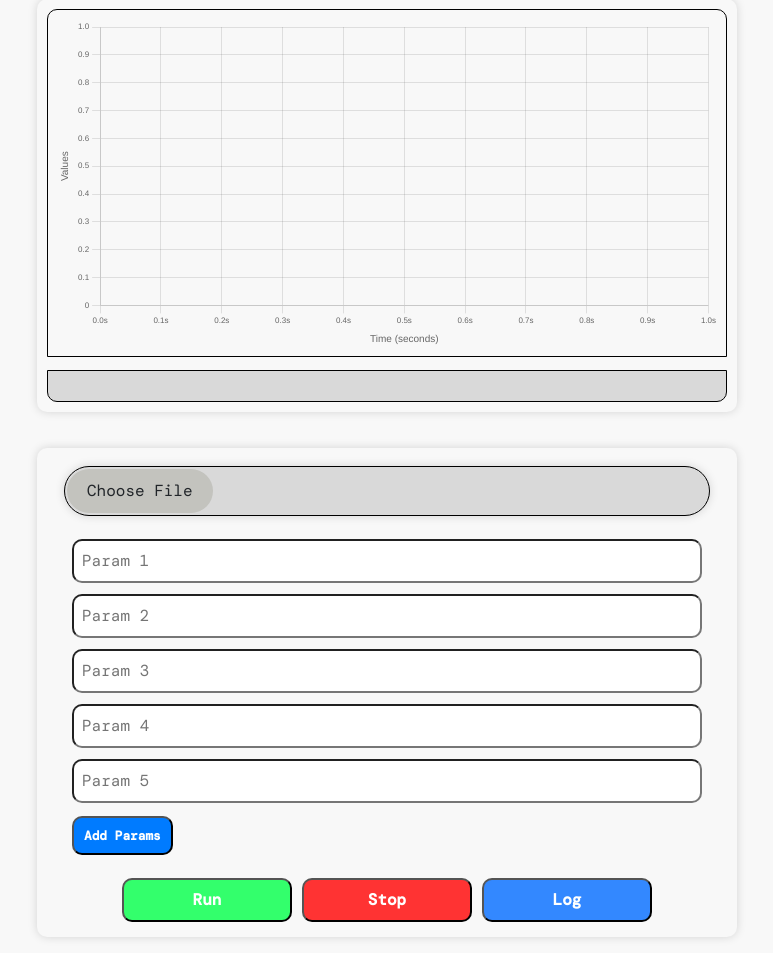
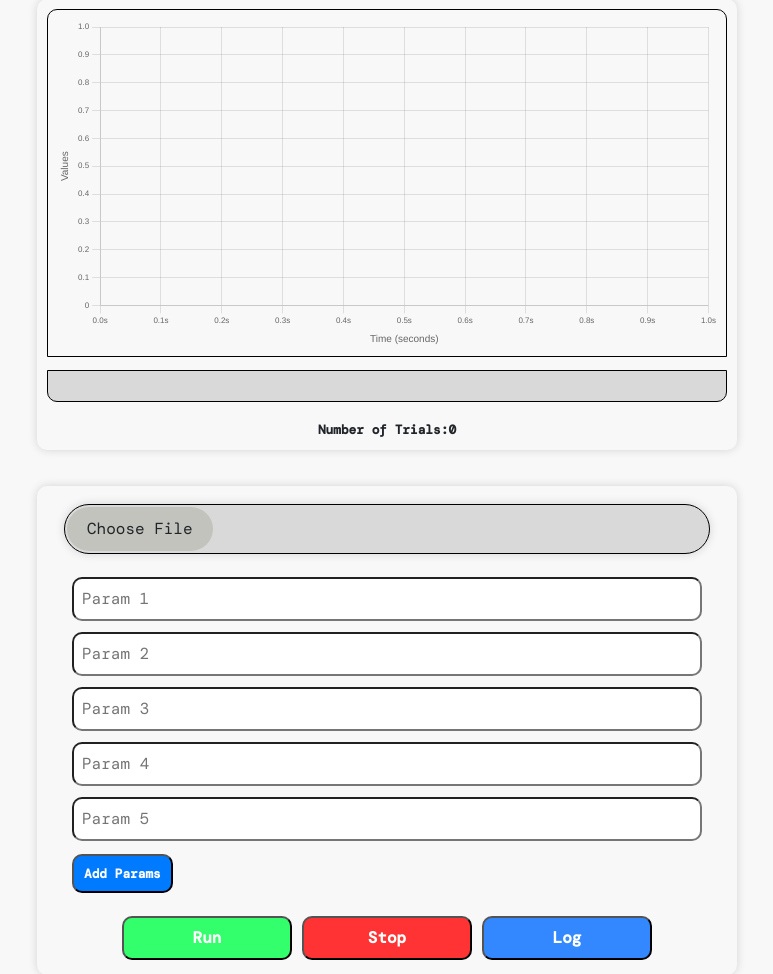
Before and after one commit to ErdhyErnando/flask-auth, a Flask app: template templates/gui3.html in a window 1280 px wide. Shown: the part 91-1065 px from the top of the page, without its empty margins (253-1026 px from the left). Before the commit the page ends 1033 px from the top, so only its background shows below. Run offline with Flask 3, Linux system fonts and the light colour scheme; the template is opened without the code that fills it, so the values that code supplies are empty; the visitor is signed in with stand-in values (Sample User, id 1); some libraries are stand-ins or nearby versions; some web fonts are replaced.

Commit message:
feat: add N.O.T but not functional yet

```diff
--- a/static/css/gui.css
+++ b/static/css/gui.css
@@ -36,6 +36,16 @@ body {
   width: 100%;
   height: 100%;
   padding: 7px;
+}
+
+.gui__trials {
+  margin-top: 0.4rem;
+  font-size: 0.8rem;
+  font-weight: bold;
+  display: flex;
+  justify-content: center;
+  align-items: center;
+  text-align: center;
 }
 
 #myChart {
--- a/templates/gui3.html
+++ b/templates/gui3.html
@@ -32,7 +32,12 @@
         <div class="gui__output">
             <pre id="output"></pre>
         </div>
+        <!-- Trial Count -->
+        <div class="gui__trials">
+            <span>Number of Trials: </span><span id="trialCount">0</span>
+        </div>
     </section>
+
 
     <!-- Label filters -->
     <div id="labelFilters" class="label-filters"></div>
```
